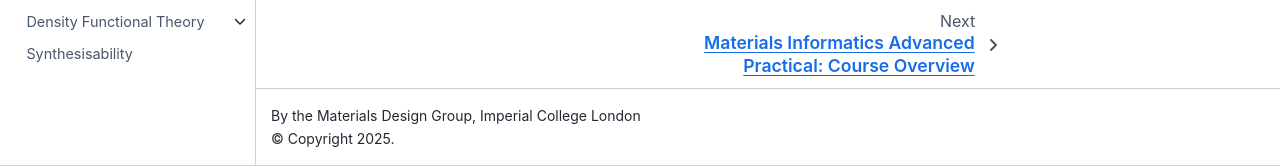
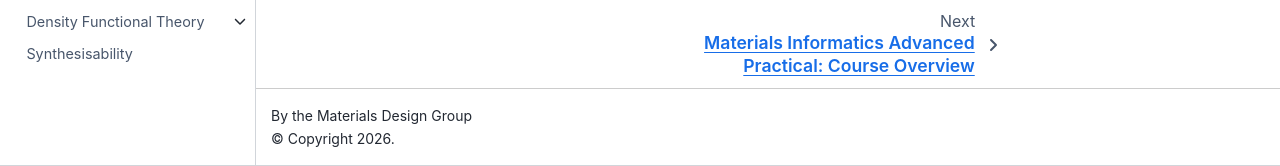
Before and after one commit to ryannduma/materialsinformatics, a Jupyter Book: the page built from intro.md, in a window 1280 px wide and 1197 px high. Shown: the part 1031-1197 px from the top of the window. Built offline with Jupyter Book 1.0.4 settings and Sphinx 7.4.7 and the Sphinx Book theme 1.1.4, drawn with Linux system fonts in a browser that asks for light colours; pages that are not in the unit, such as notebooks, are missing from menus.

Commit message:
update config

```diff
--- a/_config.yml
+++ b/_config.yml
@@ -1,7 +1,7 @@
 # Book settings. Learn more at https://jupyterbook.org/customize/config.html
 title: Materials Informatics Advanced Practical
-author: the Materials Design Group, Imperial College London
-copyright: "2025"
+author: the Materials Design Group
+copyright: "2026"
 logo: SMACT logo.png # logo in top-left corner
 only_build_toc_files: true # whether to ignore the extra files
 exclude_patterns:
```
Also changed, not shown: 1 other file.
